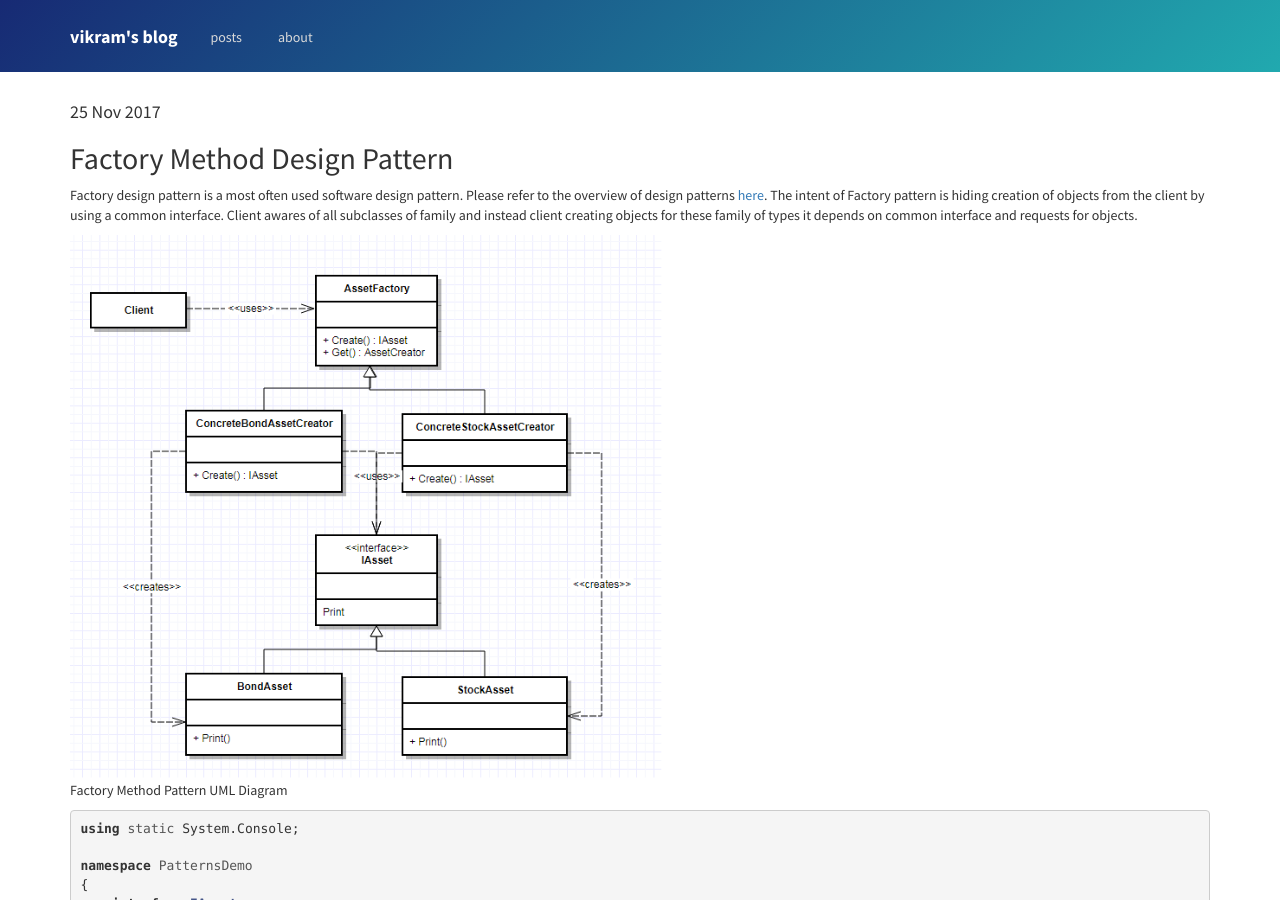
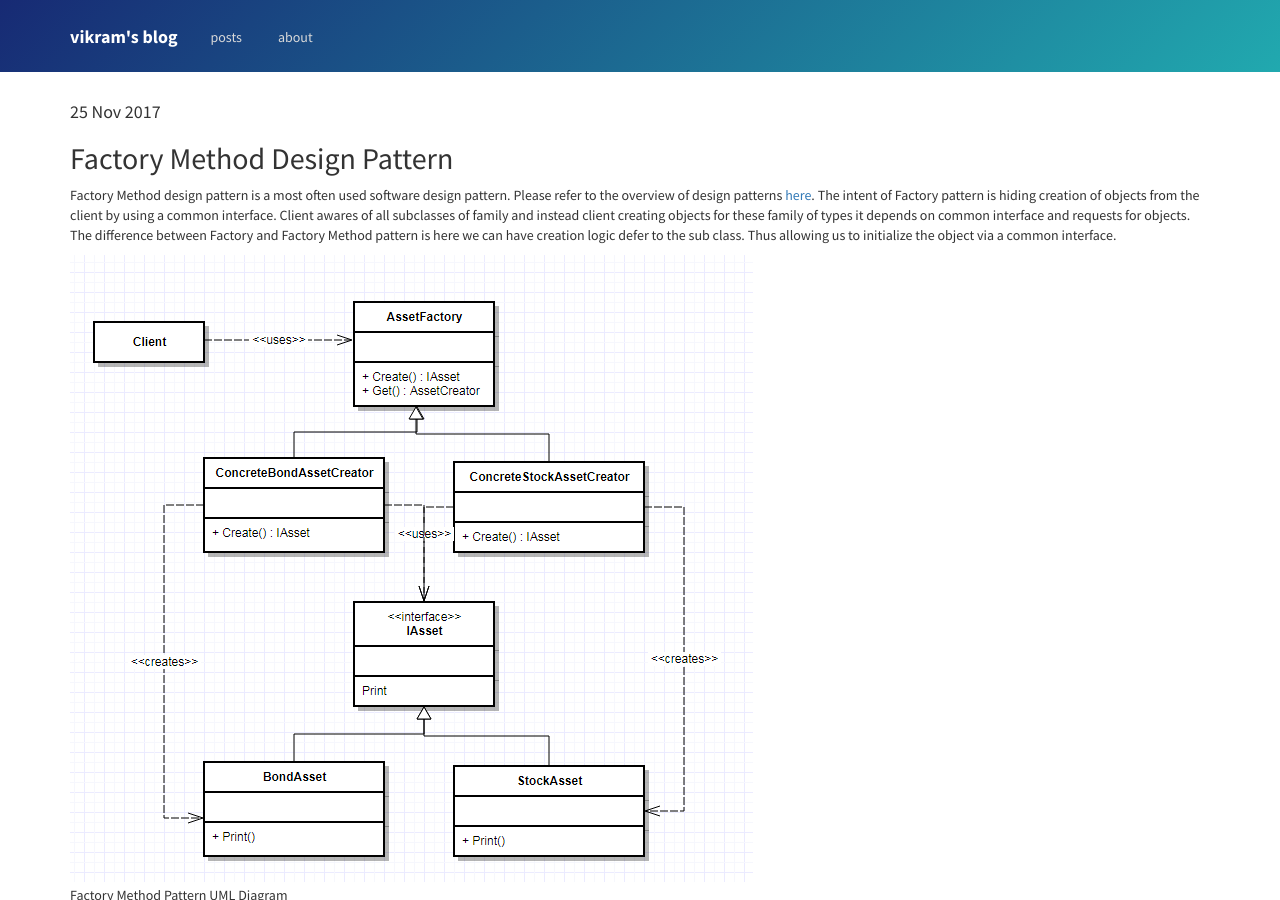
Before and after one commit to srirangamv/srirangamv.github.io, a Jekyll site: the page built from _posts/2017-11-25-factory-method-design-pattern.md, in a window 1280 px wide and 900 px high. Built offline with Jekyll 4.4.1, drawn with Linux system fonts in a browser that asks for light colours; nearby versions of some CDN libraries.

Commit message:
Edited Factory Method Pattern post.

```diff
--- a/_posts/2017-11-25-factory-method-design-pattern.md
+++ b/_posts/2017-11-25-factory-method-design-pattern.md
@@ -6,11 +6,11 @@
 date: 2017-11-25
 ---
 
-<p>Factory design pattern is a most often used software design pattern. Please refer to the overview of design patterns <a href="http://vwtt.github.io/blog/2016/11/20/design-patterns-overview" target="_blank">here</a>. The intent of Factory pattern is hiding creation of objects from the client by using a common interface. Client awares of all subclasses of family and instead client creating objects for these family of types it depends on common interface and requests for objects.</p>
+<p>Factory Method design pattern is a most often used software design pattern. Please refer to the overview of design patterns <a href="http://vwtt.github.io/blog/2016/11/20/design-patterns-overview" target="_blank">here</a>. The intent of Factory pattern is hiding creation of objects from the client by using a common interface. Client awares of all subclasses of family and instead client creating objects for these family of types it depends on common interface and requests for objects. The difference between Factory and Factory Method pattern is here we can have creation logic defer to the sub class. Thus allowing us to initialize the object via a common interface.</p>
 
 <p>
     <figure>
-      <img src="/images/FactoryMethodPattern.png" alt="Factory Method Pattern UML Diagram" width="606px" height="545px" />
+      <img src="/images/FactoryMethodPattern.png" alt="Factory Method Pattern UML Diagram" width="700px" height="630px" />
       <figcaption>Factory Method Pattern UML Diagram</figcaption>
     </figure>
 </p>
```
